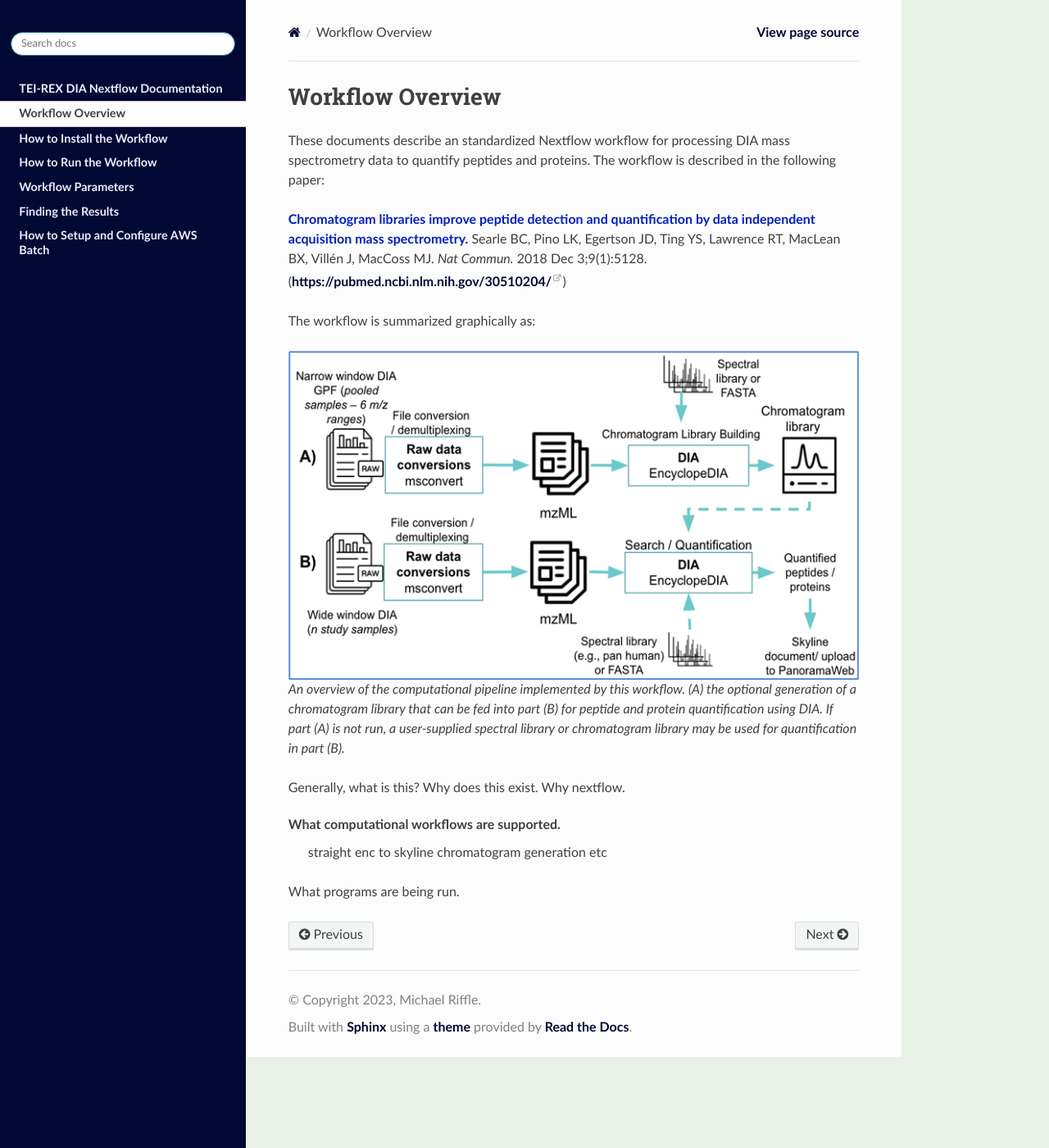
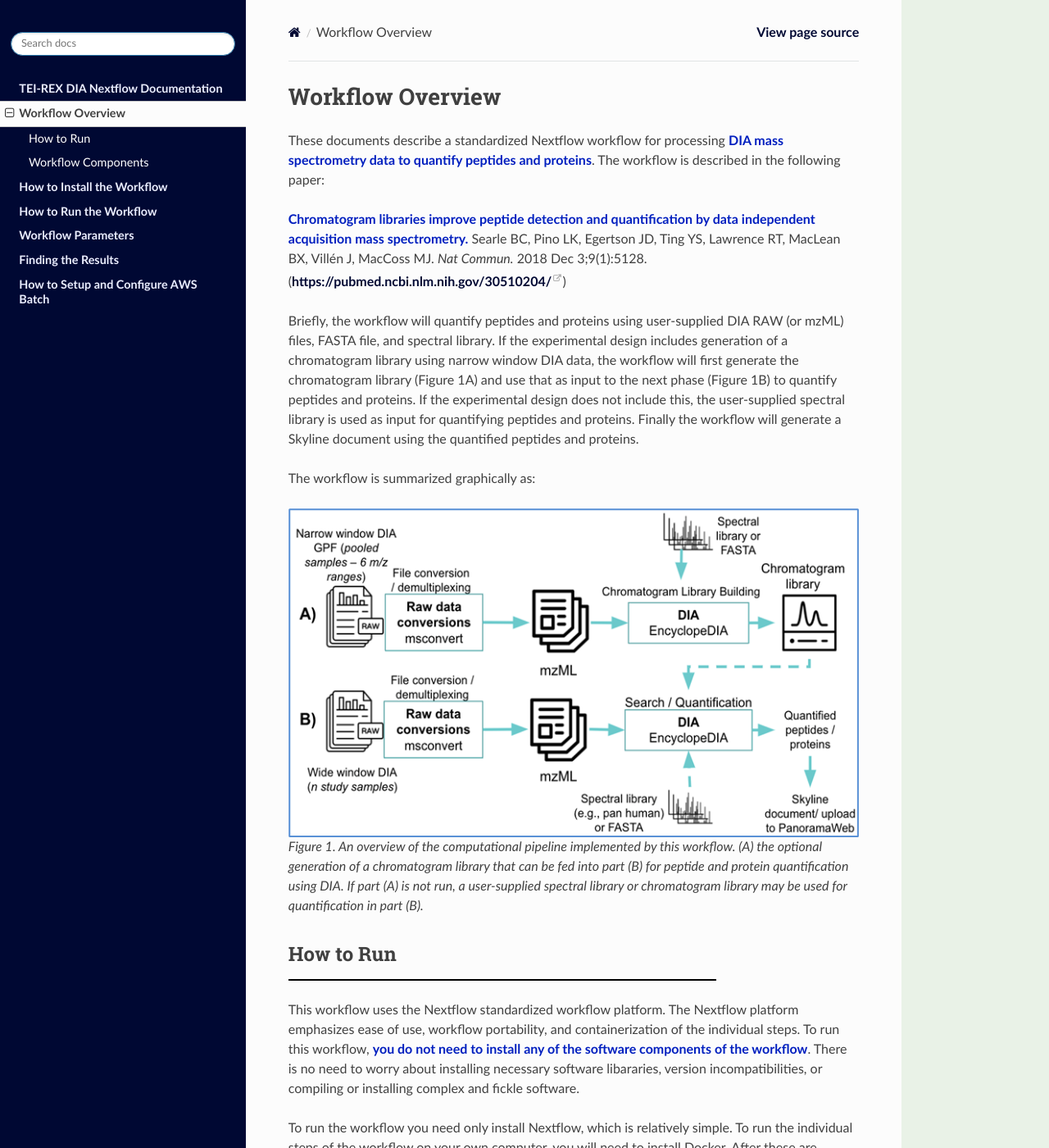
Before and after one commit to mriffle/nf-skyline-dia-ms, a Sphinx documentation site: the page built from docs/source/overview.rst, in a window 1280 px wide and 1400 px high. Shown: the whole window at 82% size. Built offline with Sphinx 7.4.7 and the Read the Docs theme 2.0.0, drawn with Linux system fonts in a browser that asks for light colours; some of the changed text lies outside the part shown.

Commit message:
docs: update overview

```diff
--- a/docs/source/_static/custom.css
+++ b/docs/source/_static/custom.css
@@ -16,6 +16,10 @@
     padding-bottom: 15px;
     border-bottom: 2px solid black;
     width: 75%;
+}
+
+.rst-content .section ul li {
+    margin-bottom:10px;
 }
 
 /** bold **/
--- a/docs/source/overview.rst
+++ b/docs/source/overview.rst
@@ -2,30 +2,70 @@
 Workflow Overview
 ===================================
 
-These documents describe an standardized Nextflow workflow for processing DIA mass spectrometry
-data to quantify peptides and proteins. The workflow is described in the following paper:
+These documents describe a standardized Nextflow workflow for processing **DIA mass spectrometry
+data to quantify peptides and proteins**. The workflow is described in the following paper:
 
 **Chromatogram libraries improve peptide detection and quantification by data independent acquisition mass spectrometry.**
 Searle BC, Pino LK, Egertson JD, Ting YS, Lawrence RT, MacLean BX, Villén J, MacCoss MJ. *Nat Commun.* 2018 Dec 3;9(1):5128.
 (https://pubmed.ncbi.nlm.nih.gov/30510204/)
+
+Briefly, the workflow will quantify peptides and proteins using user-supplied DIA RAW (or mzML) files, FASTA file, and spectral
+library. If the experimental design includes generation of a chromatogram library using narrow window DIA data, the workflow will
+first generate the chromatogram library (Figure 1A) and use that as input to the next phase (Figure 1B) to quantify peptides and
+proteins. If the experimental design does not include this, the user-supplied spectral library is used as input for quantifying
+peptides and proteins. Finally the workflow will generate a Skyline document using the quantified peptides and proteins.
 
 The workflow is summarized graphically as:
 
 .. figure:: /_static/workflow_figure.png
    :class: with-border
 
-   An overview of the computational pipeline implemented by this workflow. (A) the optional
+   Figure 1. An overview of the computational pipeline implemented by this workflow. (A) the optional
    generation of a chromatogram library that can be fed into part (B) for peptide and
    protein quantification using DIA. If part (A) is not run, a user-supplied spectral library
    or chromatogram library may be used for quantification in part (B).
 
+How to Run
+===================
+This workflow uses the Nextflow standardized workflow platform. The Nextflow platform emphasizes ease of use, workflow portability,
+and containerization of the individual steps. To run this workflow, **you do not need to install any of the software components of
+the workflow**. There is no need to worry about installing necessary software libararies, version incompatibilities, or compiling or
+installing complex and fickle software.
+
+To run the workflow you need only install Nextflow, which is relatively simple. To run the individual steps of the workflow on your
+own computer, you will need to install Docker. After these are installed, you will need to edit the pipeline configuration file to
+supply the locations of your data and execute a simple Nextflow command, such as:
+
+.. code-block:: bash
+
+    nextflow run -resume -r main mriffle/nf-teirex-dia -c pipeline.config
+
+The entire workflow will be run automatically, downloading Docker images as necessary, and the results output to
+the ``results`` directory. See :doc:`how_to_install` for more details on how to install Nextflow and Docker. See
+:doc:`how_to_run` for more details on how to run the workflow. And see :doc:`results` for more details on how to
+retrieve the results.
 
 
-Generally, what is this? Why does this exist. Why nextflow.
+Workflow Components
+===================
+The workflow is made up of the following software components, each may be run multiple times for different tasks.
 
-What computational workflows are supported.
-    straight enc to skyline
-    chromatogram generation
-    etc
+*  **PanoramaWeb** (https://panoramaweb.org/home/project-begin.view)
 
-What programs are being run.
+   Users may optionally use WebDAV URLs as locations for input data files in PanoramaWeb. The workflow will automatically download files as necessary.
+
+*  **msconvert** (https://proteowizard.sourceforge.io/)
+
+   If users supply RAW files as input, they will be converted to mzML using *msconvert*.
+
+*  **EncyclopeDIA** (http://www.searlelab.org/software/encyclopedia/index.html)
+
+   *EncyclopeDIA* is used in three parts of the pipeline:
+
+      1. If the user supplies a *BLIB* spectral library, *EncyclopeDIA* will be used to convert that to a *DLIB*.
+      2. *EncyclopeDIA* is used to search narrow window DIA data and generate a chromatogram library.
+      3. *EncyclopeDIA* is used to quantify peptides and proteins.
+
+*  **Skyline** (https://skyline.ms/project/home/begin.view)
+
+   *Skyline* is run to import raw scan data *EncyclopeDIA* results into a Skyline template file.
```
